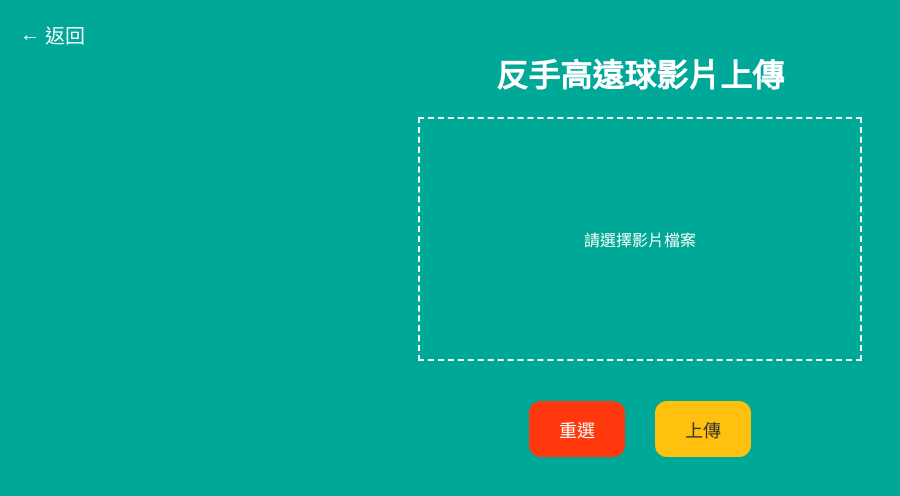
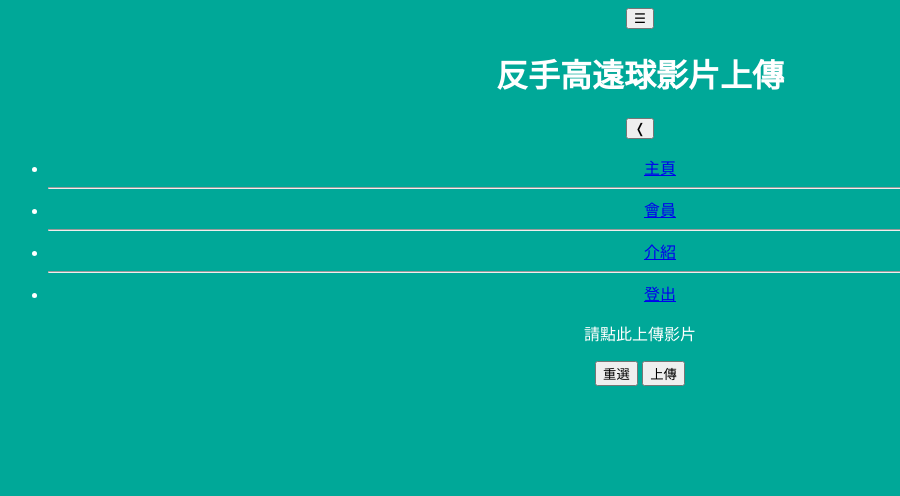
Before and after one commit to justice0317/aibadminton_4, a plain HTML site: page index.html in a window 1280 px wide. Shown: the whole page, without its empty margins (0-900 px from the left). Drawn offline with Linux system fonts and the light colour scheme.

Commit message:
Update index.html

```diff
--- a/index.html
+++ b/index.html
@@ -1,5 +1,5 @@
 <!DOCTYPE html>
-<html lang="zh-TW">
+<html lang="en">
 <head>
     <meta charset="UTF-8">
     <meta name="viewport" content="width=device-width, initial-scale=1.0">
@@ -7,34 +7,57 @@
     <link rel="stylesheet" href="styles.css">
 </head>
 <body>
-    <div class="back-button" onclick="goBack()">
-        <span>&larr;</span> 返回
-    </div>
-    <div class="container">
-        <h1>反手高遠球影片上傳</h1>
-        <label for="videoFile" class="file-upload" id="fileUploadLabel">
-            <video id="videoPreview" controls style="display: none; width: 100%; max-height: 180px;"></video>
-            <input type="file" id="videoFile" accept="video/*" style="display: none;" onchange="handleFileSelection()">
-        </label>
-        <div class="button-container">
-            <button class="reset-button" onclick="resetFileSelection()">重選</button>
-            <button class="upload-button" onclick="uploadVideo()">上傳</button>
-        </div>
-        <p class="loading" id="loadingText">請稍候，影片分析中<span id="loadingDots">.</span></p>
+    <!-- 頂部標題區 -->
+    <div class="top-banner">
+        <button class="menu-btn" onclick="toggleSidebar()">☰</button>
+        <h1 class="main-title">反手高遠球影片上傳</h1>
     </div>
 
-    <div class="container" id="resultContainer" style="display:none;">
-        <h2>分析結果</h2>
-        <table id="resultTable">
-            <tr>
-                <th>分數</th>
-                <th>評論</th>
-            </tr>
-            <tr>
-                <td id="scoreCell" class="highlight-text"></td>
-                <td id="commentCell" class="highlight-text"></td>
-            </tr>
-        </table>
+    <!-- 彈跳視窗 -->
+     <div class="sidebar" id="sidebar">
+        <button class="close-btn">❬</button>
+        <ul class="sidebar-menu">
+            <li><a href="https://homepage-flax-nu.vercel.app">主頁</a></li>
+            <hr>
+            <li><a href="https://member-zeta.vercel.app">會員</a></li>
+            <hr>
+            <li><a href="https://about-livid.vercel.app">介紹</a></li>
+            <hr>
+            <li><a href="https://logout-smoky.vercel.app">登出</a></li>
+        </ul>
+    </div>
+
+    <!-- 內容區 -->
+    <div class="content">
+        <div class="upload-box" onclick="triggerUpload()">
+            <input type="file" id="videoUpload" accept="video/*" class="upload-input" onchange="previewVideo()" style="display: none;">
+            <video id="previewVideo" controls style="display: none; width: 100%; max-height: 300px; border-radius: 10px; margin: 10px;"></video>
+            <p class="upload-text" id="uploadText">請點此上傳影片</p>
+        </div>
+
+        <div class="upload-buttons" id="uploadButtons">
+
+            <button class="btn" onclick="resetUpload()">重選</button>
+          <button class="btn" id="uploadButton" onclick="uploadVideo()">上傳</button>
+        </div>
+
+        <div class="loading" id="loading" style="display: none;">請稍候<span id="dots"></span></div>
+
+        <div class="result-box" id="resultBox" style="display: none;">
+            <div class="result-left">
+                <div class="score">
+                    <strong>分數：</strong><span id="score"></span>
+                </div>
+                <div class="comment" id="comment"></div>
+            </div>
+            <div class="result-right">
+                <img id="resultImage" alt="結果圖片" style="max-width: 100%; height: auto; border-radius: 10px;">
+            </div>
+            <div class="result-buttons">
+                <button class="btn" onclick="resetUpload()">重新上傳</button>
+                <button class="btn" onclick="saveResult()">儲存結果</button>
+            </div>
+        </div>
     </div>
 
     <script src="script.js"></script>
```
